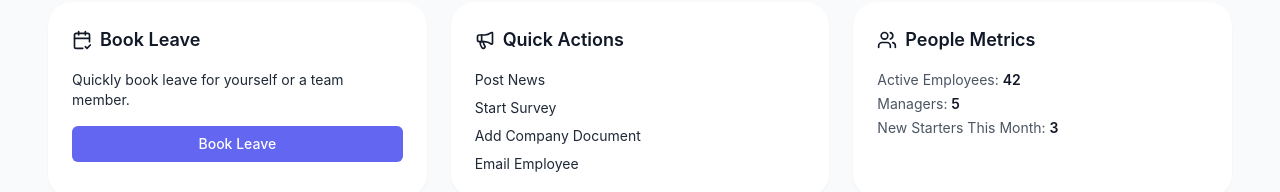
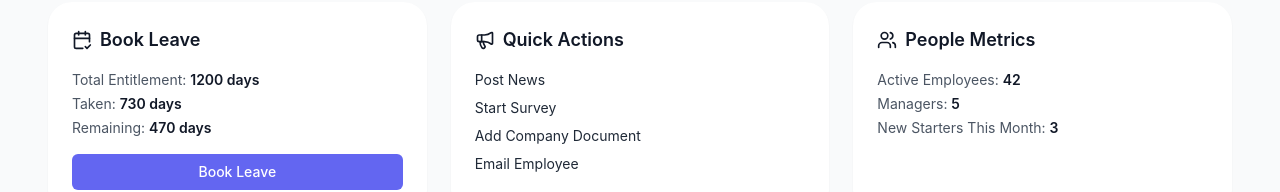
Before and after one commit to VacationReady/corenz-frontend, a Next.js app: page /dashboard/admin in a window 1280 px wide. Shown: the part 417-609 px from the top of the page. Built offline with nearby package versions, Linux system fonts and the light colour scheme; no server answers.

Commit message:
Combine holiday entitlement into Book Leave card for clarity

```diff
--- a/app/dashboard/admin/page.tsx
+++ b/app/dashboard/admin/page.tsx
@@ -33,7 +33,7 @@ export default function AdminDashboardPage() {
   return (
     <div className="flex flex-col flex-1 w-full">
       {/* Top Bar */}
-      <div className="w-full px-6 py-4 flex items-center justify-between border-b bg-white dark:bg-neutral-900 dark:border-neutral-700">
+      <div className="w-full px-6 py-4 flex items-center justify-between border-b bg-transparent dark:bg-transparent dark:border-neutral-700">
         <h1 className="text-xl sm:text-2xl font-bold text-gray-900 dark:text-gray-100">
           Hi, {name} 👋
         </h1>
@@ -43,8 +43,8 @@ export default function AdminDashboardPage() {
             <Bell className="w-6 h-6 text-gray-700 dark:text-gray-300" />
             <span className="absolute -top-1 -right-1 bg-red-500 text-white text-xs rounded-full px-1">3</span>
           </div>
-          {/* Avatar Dropdown */}
-          <div className="relative" ref={dropdownRef}>
+          {/* Avatar Dropdown with slight spacing */}
+          <div className="relative ml-2" ref={dropdownRef}>
             <button
               onClick={() => setDropdownOpen(!dropdownOpen)}
               className="flex items-center gap-2 focus:outline-none"
@@ -91,9 +91,13 @@ export default function AdminDashboardPage() {
       {/* Grid */}
       <main className="flex-1 p-6 w-full max-w-7xl mx-auto">
         <div className="grid grid-cols-1 md:grid-cols-2 xl:grid-cols-3 gap-6 auto-rows-fr">
-          {/* Leave Booking CTA */}
+          {/* Book Leave + Holiday Entitlement */}
           <DashboardWidget title="Book Leave" icon={CalendarCheck2} className="h-full">
-            <p className="text-sm mb-4">Quickly book leave for yourself or a team member.</p>
+            <ul className="space-y-1 text-sm text-gray-600 dark:text-gray-300 mb-4">
+              <li>Total Entitlement: <span className="font-semibold text-gray-900 dark:text-gray-100">1200 days</span></li>
+              <li>Taken: <span className="font-semibold text-gray-900 dark:text-gray-100">730 days</span></li>
+              <li>Remaining: <span className="font-semibold text-gray-900 dark:text-gray-100">470 days</span></li>
+            </ul>
             <Button className="bg-primary text-white hover:bg-primary/90 w-full">Book Leave</Button>
           </DashboardWidget>
 
```
